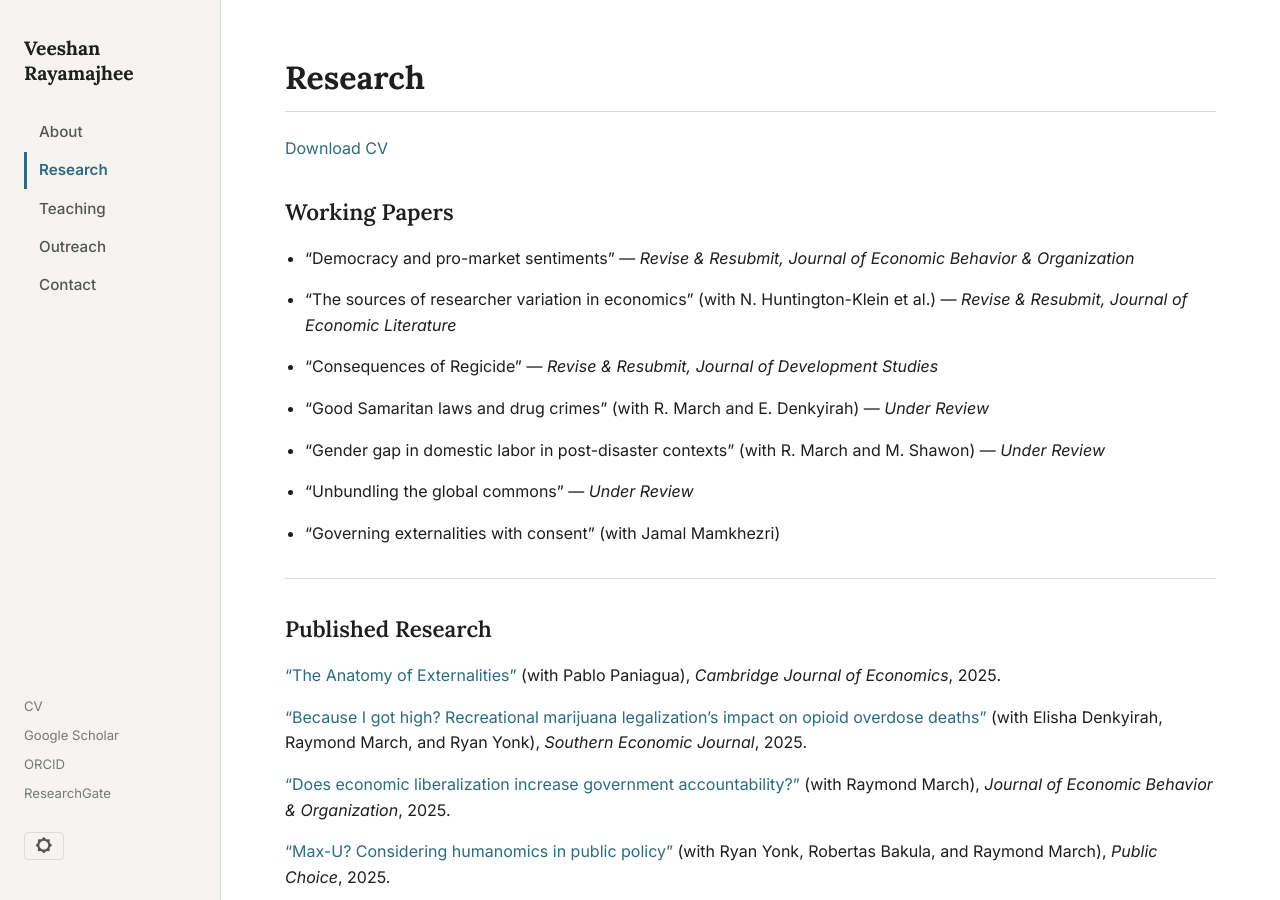
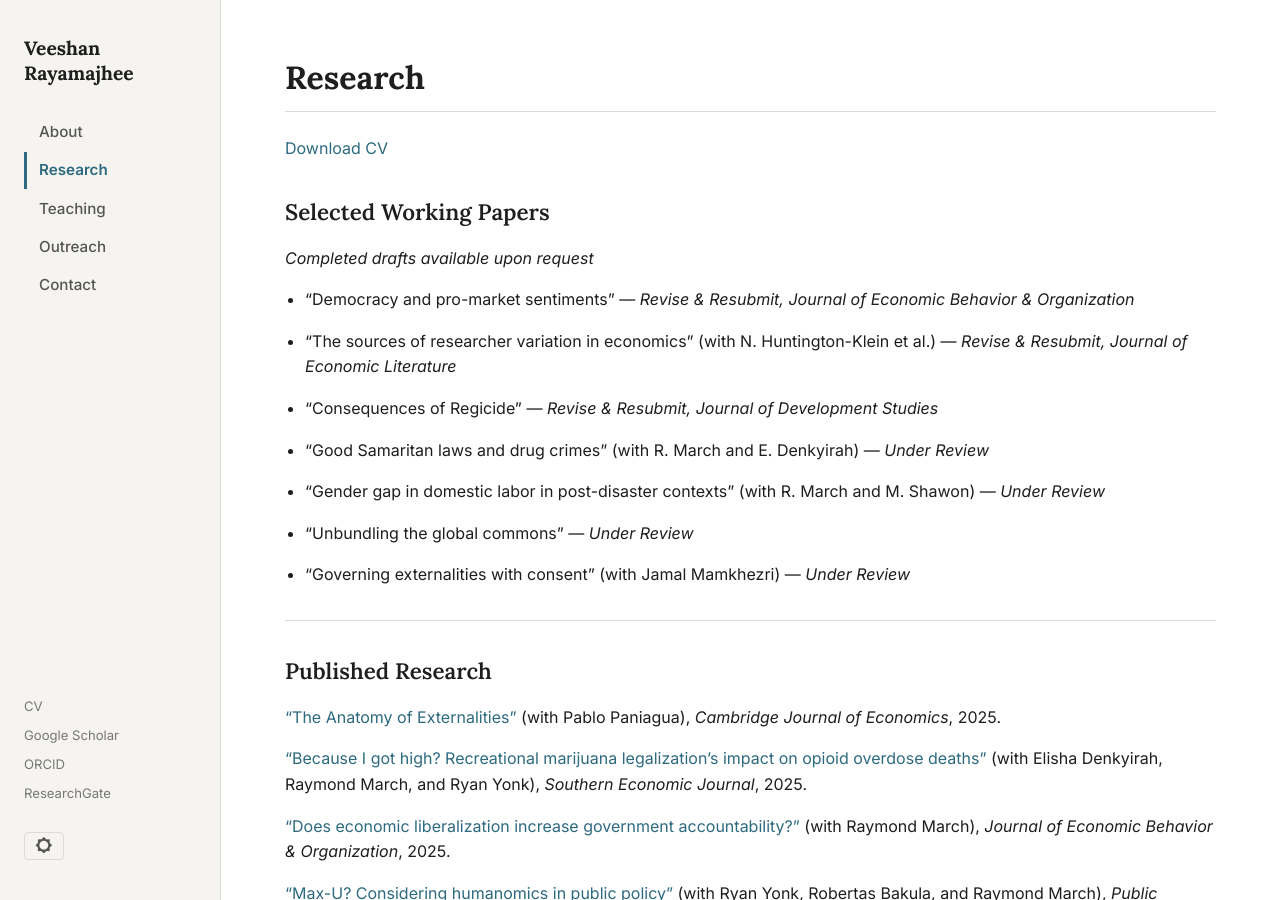
Before and after one commit to veeshanr/veeshanr.github.io, a Jekyll site: the page built from pages/research.md, in a window 1280 px wide and 900 px high. Built offline with Jekyll 4.4.1, drawn with Linux system fonts in a browser that asks for light colours.

Commit message:
Update research page: selected working papers + under review status
Co-Authored-By: Claude Opus 4.6 (1M context) <noreply@anthropic.com>

```diff
--- a/pages/research.md
+++ b/pages/research.md
@@ -7,7 +7,8 @@ title: Research
 
 [Download CV][cv]
 
-## Working Papers
+## Selected Working Papers
+*Completed drafts available upon request*
 
 - "Democracy and pro-market sentiments" — *Revise & Resubmit, Journal of Economic Behavior & Organization*
 
@@ -21,7 +22,7 @@ title: Research
 
 - "Unbundling the global commons" — *Under Review*
 
-- "Governing externalities with consent" (with Jamal Mamkhezri)
+- "Governing externalities with consent" (with Jamal Mamkhezri) — *Under Review*
 
 ---
 
```
